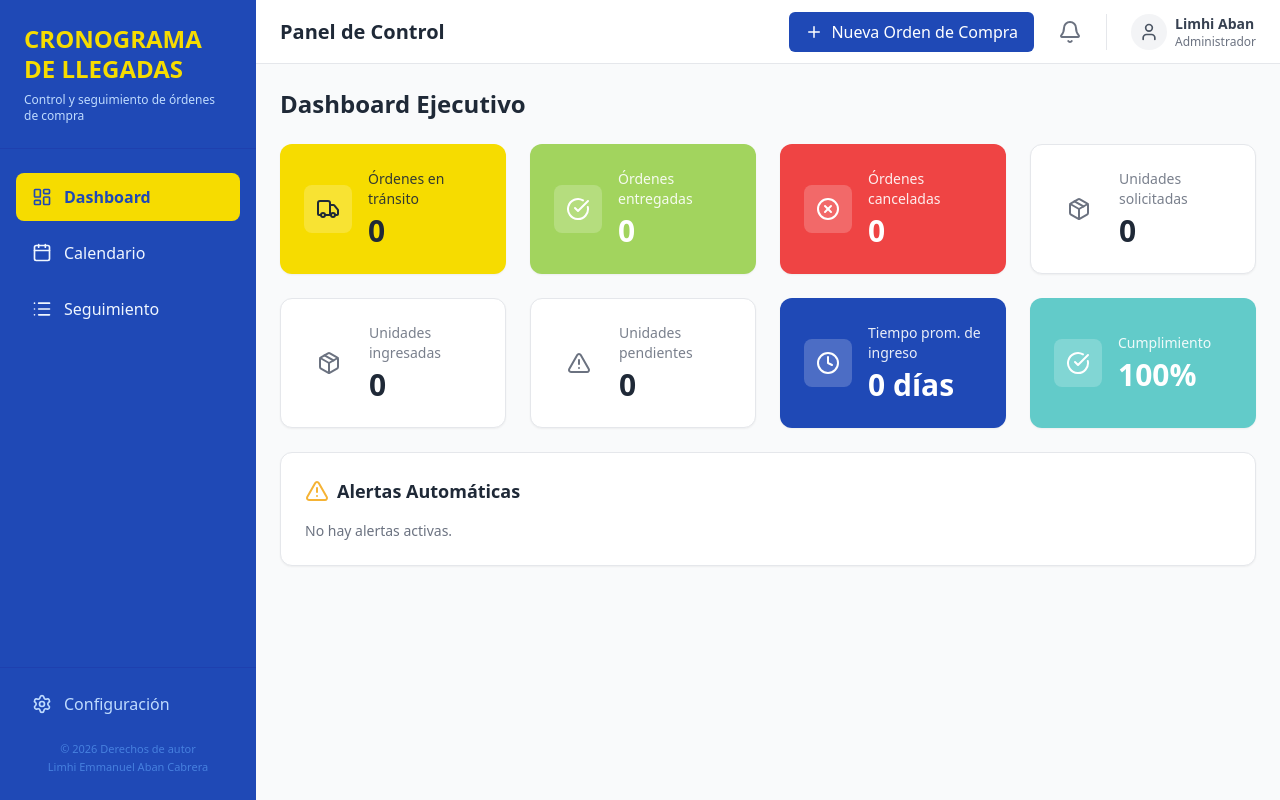
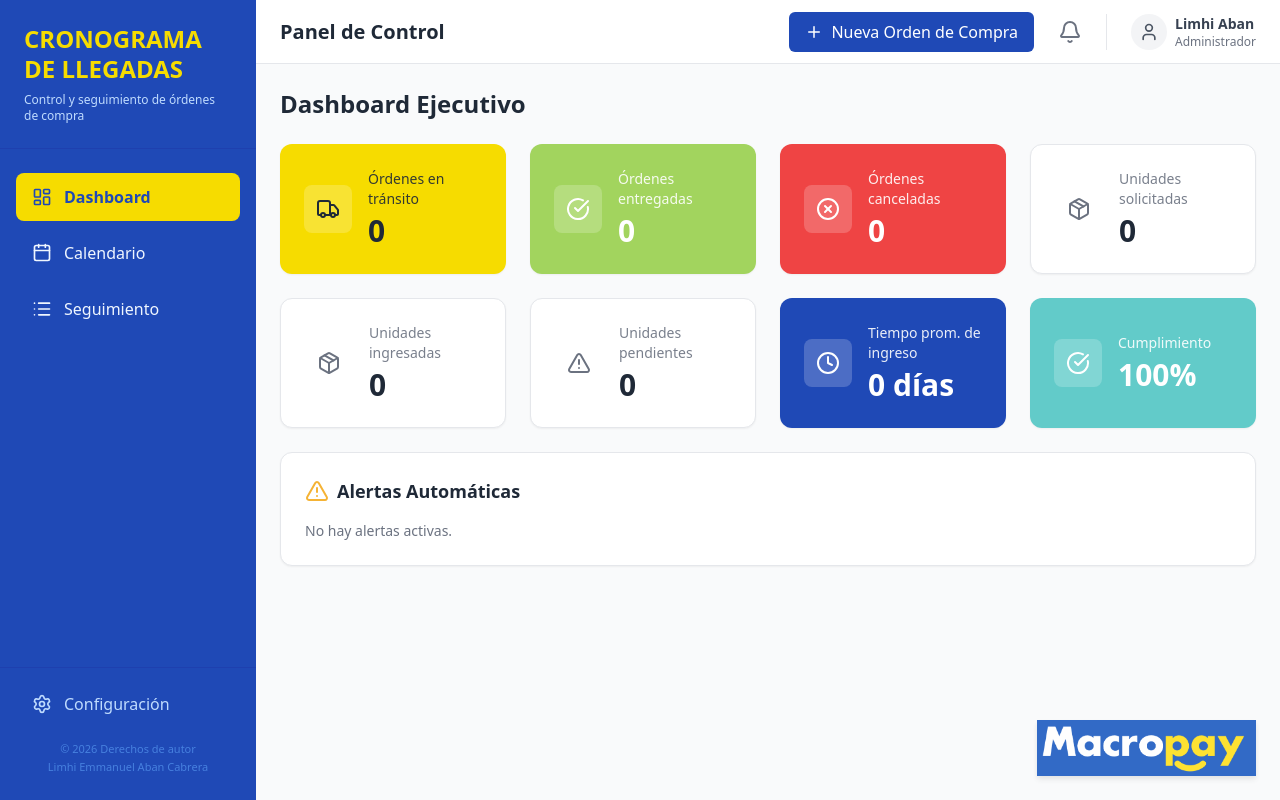
Before and after one commit to limhiaban-star/cronograma-llegadas, a React (Vite) app: page /#/ in a window 1280 px wide. Built offline with nearby package versions, Linux system fonts and the light colour scheme.

Commit message:
Move logo to bottom right

```diff
--- a/src/components/layout/AppLayout.jsx
+++ b/src/components/layout/AppLayout.jsx
@@ -3,6 +3,7 @@ import { Outlet } from 'react-router-dom';
 import Sidebar from './Sidebar';
 import Topbar from './Topbar';
 import OrderFormModal from '../orders/OrderFormModal';
+import logoMacropay from '../../assets/logo-macropay.png';
 
 export default function AppLayout() {
   const [isModalOpen, setIsModalOpen] = useState(false);
@@ -20,6 +21,15 @@ export default function AppLayout() {
       {isModalOpen && (
         <OrderFormModal onClose={() => setIsModalOpen(false)} />
       )}
+
+      {/* Logo fijo en la parte inferior derecha */}
+      <div className="fixed bottom-6 right-6 z-40 pointer-events-none opacity-80 drop-shadow-md">
+        <img
+          src={logoMacropay}
+          alt="Macropay Logo"
+          className="h-10 md:h-14 object-contain"
+        />
+      </div>
     </div>
   );
 }
```
